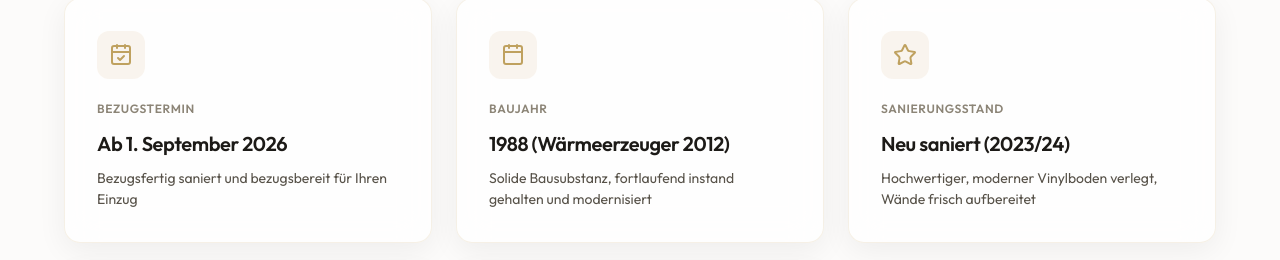
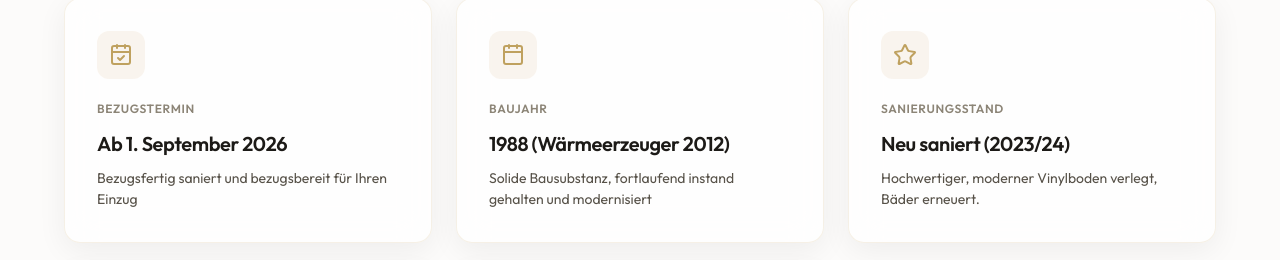
Before and after one commit to JohnnyTheTank/wohnung-dachau, a React (Vite) app: page / in a window 1280 px wide. Shown: the part 1328-1588 px from the top of the page. Built offline with nearby package versions, Linux system fonts and the light colour scheme; a web font is replaced by a local one.

Commit message:
small fix

```diff
--- a/src/components/KeyFacts.tsx
+++ b/src/components/KeyFacts.tsx
@@ -37,7 +37,7 @@ export const KeyFacts: React.FC = () => {
       icon: <Star size={24} style={styles.icon} />,
       label: 'Sanierungsstand',
       value: 'Neu saniert (2023/24)',
-      desc: 'Hochwertiger, moderner Vinylboden verlegt, Wände frisch aufbereitet'
+      desc: 'Hochwertiger, moderner Vinylboden verlegt, Bäder erneuert.'
     },
     {
       icon: <Utensils size={24} style={styles.icon} />,
```
